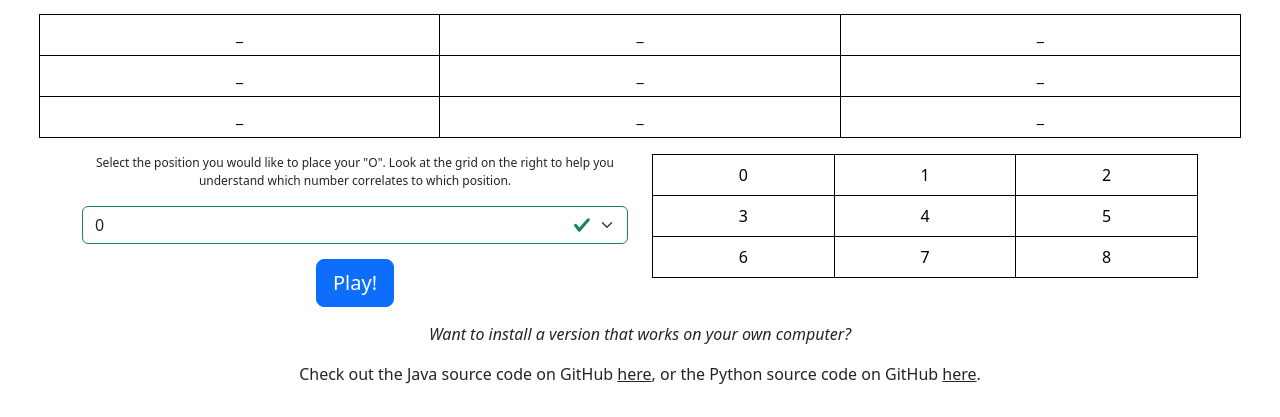
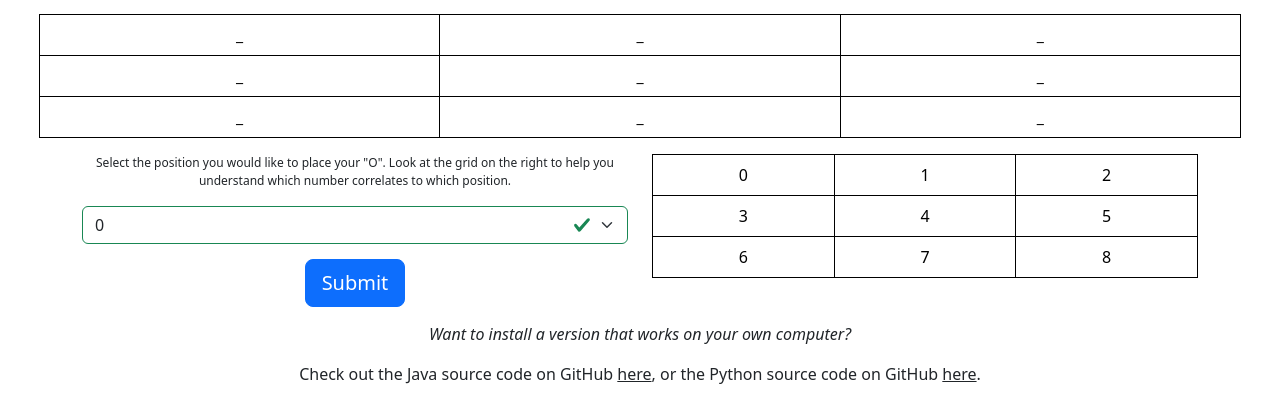
Before and after one commit to nlutala/nlutala-portfolio, a Django app: page /projects/tic-tac-toe in a window 1280 px wide. Shown: the part 390-807 px from the top of the page. Run offline with Django 5.2, Linux system fonts and the light colour scheme; data comes from the database, SQL or seed files in the repository.

Commit message:
Update tic_tac_toe.html to change button labelled 'Play!' to Submit

```diff
--- a/website/templates/website/tic_tac_toe.html
+++ b/website/templates/website/tic_tac_toe.html
@@ -119,9 +119,9 @@
             </select>
             <div style="padding: 15px; text-align: center;">
               {% if game_over_message %}
-                <input type="submit" value="Play!" class="btn btn-primary btn-lg" disabled/>
+                <input type="submit" value="Submit" class="btn btn-primary btn-lg" disabled/>
               {% else %}
-                <a href="/tic_tac_toe"><input type="submit" value="Play!" class="btn btn-primary btn-lg" /></a>
+                <a href="/tic_tac_toe"><input type="submit" value="Submit" class="btn btn-primary btn-lg" /></a>
               {% endif %}
             </div>
           </form>
```
